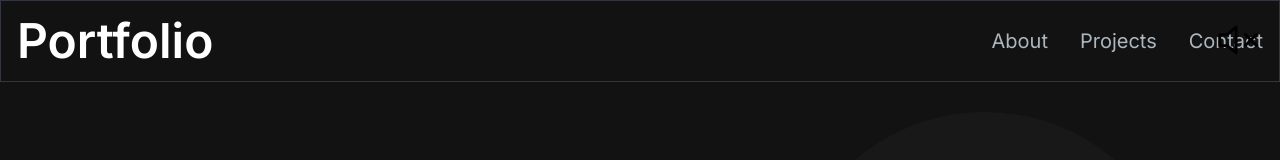
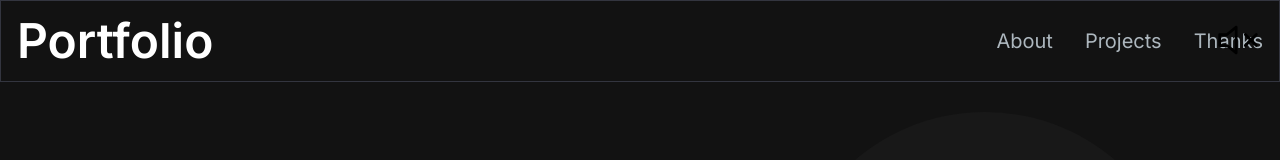
Before and after one commit to ArthurItajahy/portfolio_nextjs, a Next.js app: page / in a window 1280 px wide. Shown: the top 160 px of the page. Built offline with nearby package versions, Linux system fonts and the light colour scheme.

Commit message:
fix: tab thanks

```diff
--- a/src/app/components/Navbar.jsx
+++ b/src/app/components/Navbar.jsx
@@ -15,8 +15,9 @@ const navLinks = [
     path: "#projects",
   },
   {
-    title: "Contact",
-    path: "#contact",
+    title: "Thanks",
+
+    path: "#thanks",
   },
 ];
 
--- a/src/app/components/ProjectCard.jsx
+++ b/src/app/components/ProjectCard.jsx
@@ -18,7 +18,7 @@ const ProjectCard = ({ imgUrl, title, description, gitUrl, previewUrl } ) => {
             </div>
         </div>
         <div className='text-white rounded-b-xl bg-[#181818] py-6 px-4'>
-            <h5 className='font-xl font-semibold mb-2'>{title}</h5>
+            <h5 className='font-xl  font-semibold mb-2'>{title}</h5>
             <p className='text-[#ADB7BE]'>{description}</p>
         </div>
         </div>
--- a/src/app/components/ProjectsSection.jsx
+++ b/src/app/components/ProjectsSection.jsx
@@ -117,4 +117,4 @@ const ProjectsSection = () => {
     )
 }
 
-export default ProjectsSection
+export default ProjectsSection;
```
